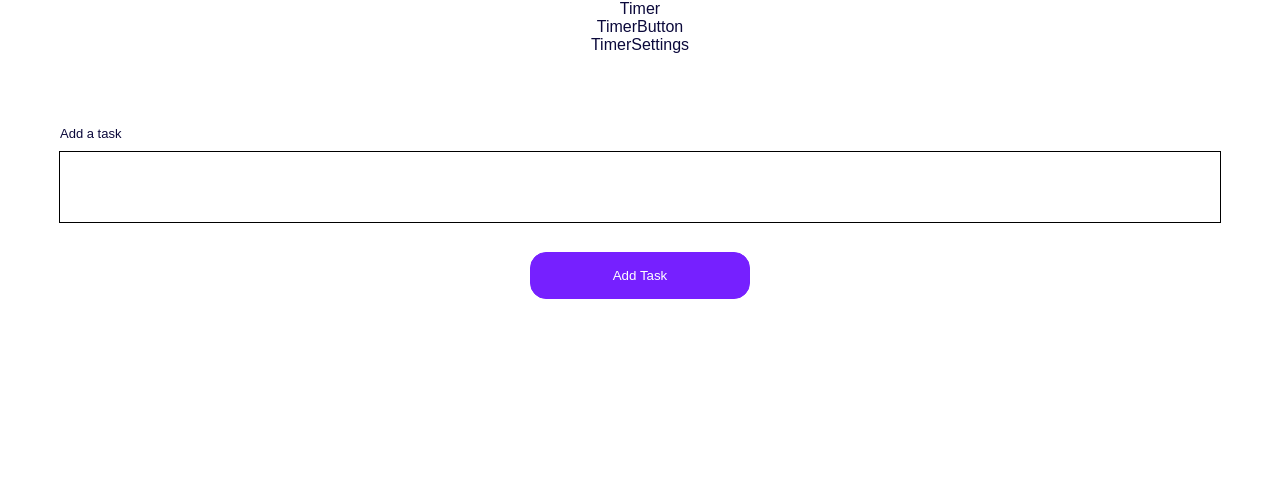
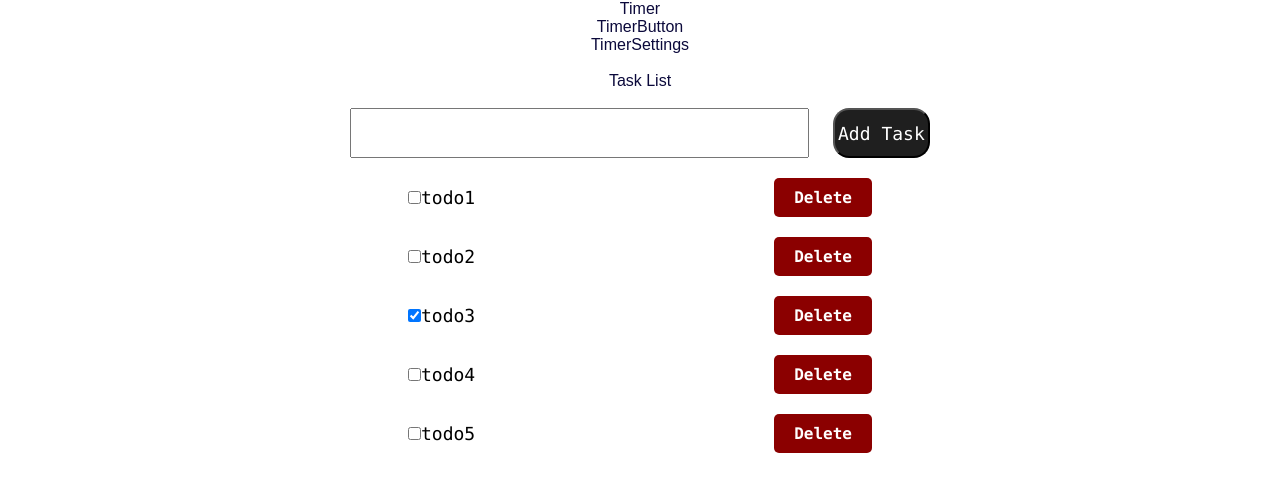
Before and after one commit to tu11aa/POMO-Project, a React (Create React App) app in the folder frontend/: page /pomomode in a window 1280 px wide. Shown: the top 492 px of the page. Built offline with nearby package versions, Linux system fonts and the light colour scheme.

Commit message:
Task List initialize

```diff
--- a/frontend/src/components/Elements/TodoForm.jsx
+++ b/frontend/src/components/Elements/TodoForm.jsx
@@ -3,11 +3,14 @@ const TodoForm = () => {
 
 	return (
         <>
+        <Wrapper>
         <Form>
-            <label className="font13">Add a task</label>
             <input type="text" id="fname" name="fname" className="font20 extraBold" />
         </Form>
-        <AddButton type="submit" value="Add Task" className="pointer animate radius8" style={{ maxWidth: "220px" }} />
+
+        <AddButton type="submit" value="Add Task" className="pointer animate radius8" style={{ maxWidth: "200px" }} />
+        </Wrapper>
+
         </>
 
 	);
@@ -15,40 +18,37 @@ const TodoForm = () => {
 
 export default TodoForm;
 
+const Wrapper=styled.div`
+    display: flex;
+    justify-content: space-between;
+    width: 50%;
+    margin: 0 auto
+`
+
 const Form = styled.form`
 
-  text-align: left;
-  padding: 70px 0 30px 0;
-  input,
-  textarea {
+display: flex;
+    justify-content: space-between;
+    text-align: left;
+    input{
+        width: 95%;
+    };
     margin-top: 10px;
-    width: 100%;
+    width:100%;
+    margin: 0 auto;
     background-color: transparent;
-    border: 0px;
-    outline: 1px solid #000000;
     box-shadow: none;
-    height: 70px;
-  }
-  textarea {
-    min-height: 100px;
-  }
-  @media (max-width: 50px) {
-    padding: 30px 0;
-  }
+    height: 50px;
 `;
 const AddButton = styled.input`
-  border: 1px solid #7620ff;
-  background-color: #7620ff;
-  width: 100%;
-  padding: 15px;
+  background-color: #1f1f1f;
+  width: 20%;
   outline: none;
   color: #fff;
+  font-size: large;
   :hover {
-    background-color: #580cd2;
-    border: 1px solid #7620ff;
+    background-color: #282828;
     color: #fff;
   }
-  @media (max-width: 991px) {
-    margin: 0 auto;
-  }
+  font-family: "Lucida Console", "Courier New", monospace;
 `;
--- /dev/null
+++ b/frontend/src/components/Elements/TodoItem.jsx
@@ -0,0 +1,29 @@
+import React from "react";
+import styled from "styled-components";
+
+const TodoItem = ({ id, title, completed }) => {
+  return (
+    <Item>
+      <div>
+        <input type="checkbox" className="mr-3" checked={completed}></input>
+        {title}
+      </div>
+      <btn className="btn btn-danger"> Delete </btn>
+    </Item>
+  );
+};
+
+export default TodoItem;
+
+const Item = styled.div`
+  align-items: center;
+  display: flex;
+  justify-content: space-between;
+  width: 40%;
+  margin: 0 auto;
+  margin-top: 20px;
+  /* padding: 70px 0 30px 0; */
+  color: black;
+  font-family: "Lucida Console", "Courier New", monospace;
+  font-size: large;
+`;
--- /dev/null
+++ b/frontend/src/components/Elements/TodoList.jsx
@@ -0,0 +1,22 @@
+import React from 'react';
+import TodoItem from './TodoItem';
+
+const TodoList = () => {
+	const todos = [
+		{ id: 1, title: 'todo1', completed: false },
+		{ id: 2, title: 'todo2', completed: false },
+		{ id: 3, title: 'todo3', completed: true },
+		{ id: 4, title: 'todo4', completed: false },
+		{ id: 5, title: 'todo5', completed: false },
+	];
+
+	return (
+		<ul className='list-group'>
+			{todos.map((todo) => (
+				<TodoItem id={todo.id} title={todo.title} completed={todo.completed} />
+			))}
+		</ul>
+	);
+};
+
+export default TodoList;
--- a/frontend/src/components/Sections/TaskList.jsx
+++ b/frontend/src/components/Sections/TaskList.jsx
@@ -1,8 +1,17 @@
 import React from 'react'
 import TodoForm from '../Elements/TodoForm'
+import TodoList from '../Elements/TodoList'
 function TaskList() {
   return (
+    <>
+    <br/>
+    Task List
+    <br/>
+    <br/>
     <TodoForm/>
+    <TodoList/>
+    {/* <TodoItem id='5' title='todo5' completed='true' /> */}
+    </>
   )
 }
 
--- a/frontend/src/index.css
+++ b/frontend/src/index.css
@@ -1,4 +1,4 @@
-@import url('https://fonts.googleapis.com/css2?family=Poppins:wght@300;400;600;700&display=swap');
+@import url("https://fonts.googleapis.com/css2?family=Poppins:wght@300;400;600;700&display=swap");
 
 * {
   margin: 0;
@@ -7,7 +7,7 @@
 }
 
 body {
-  font-family: 'Poppins', sans-serif;
+  font-family: "Poppins", sans-serif;
   height: 100vh;
 }
 
@@ -405,25 +405,87 @@ footer {
   }
 }
 
-
-
-
-
-
-
-html, body, div, span, applet, object, iframe,
-h1, h2, h3, h4, h5, h6, p, blockquote, pre,
-a, abbr, acronym, address, big, cite, code,
-del, dfn, em, img, ins, kbd, q, s, samp,
-small, strike, strong, sub, sup, tt, var,
-b, u, i, center,
-dl, dt, dd, ol, ul, li,
-fieldset, form, label, legend,
-table, caption, tbody, tfoot, thead, tr, th, td,
-article, aside, canvas, details, embed,
-figure, figcaption, footer, header, hgroup,
-menu, nav, output, ruby, section, summary,
-time, mark, audio, video {
+html,
+body,
+div,
+span,
+applet,
+object,
+iframe,
+h1,
+h2,
+h3,
+h4,
+h5,
+h6,
+p,
+blockquote,
+pre,
+a,
+abbr,
+acronym,
+address,
+big,
+cite,
+code,
+del,
+dfn,
+em,
+img,
+ins,
+kbd,
+q,
+s,
+samp,
+small,
+strike,
+strong,
+sub,
+sup,
+tt,
+var,
+b,
+u,
+i,
+center,
+dl,
+dt,
+dd,
+ol,
+ul,
+li,
+fieldset,
+form,
+label,
+legend,
+table,
+caption,
+tbody,
+tfoot,
+thead,
+tr,
+th,
+td,
+article,
+aside,
+canvas,
+details,
+embed,
+figure,
+figcaption,
+footer,
+header,
+hgroup,
+menu,
+nav,
+output,
+ruby,
+section,
+summary,
+time,
+mark,
+audio,
+video {
   margin: 0;
   padding: 0;
   border: 0;
@@ -431,19 +493,32 @@ time, mark, audio, video {
   box-sizing: border-box;
 }
 /* HTML5 display-role reset for older browsers */
-article, aside, details, figcaption, figure,
-footer, header, hgroup, menu, nav, section {
+article,
+aside,
+details,
+figcaption,
+figure,
+footer,
+header,
+hgroup,
+menu,
+nav,
+section {
   display: block;
 }
-ol, ul {
+ol,
+ul {
   list-style: none;
 }
-blockquote, q {
+blockquote,
+q {
   quotes: none;
 }
-blockquote:before, blockquote:after,
-q:before, q:after {
-  content: '';
+blockquote:before,
+blockquote:after,
+q:before,
+q:after {
+  content: "";
   content: none;
 }
 table {
@@ -451,21 +526,21 @@ table {
   border-spacing: 0;
 }
 a {
-  text-decoration: none!important;
-  color: #0B093B;
+  text-decoration: none !important;
+  color: #0b093b;
 }
 a:hover {
   color: #a92323;
 }
 input:-webkit-autofill {
-  -webkit-box-shadow:0 0 0 50px #fff inset; /* Change the color to your own background color */
+  -webkit-box-shadow: 0 0 0 50px #fff inset; /* Change the color to your own background color */
   box-shadow: transparent;
   -webkit-text-fill-color: #fff;
 }
 body {
   background: #fff;
-  color: #0B093B;
-  font-family: 'Khula', sans-serif;
+  color: #0b093b;
+  font-family: "Khula", sans-serif;
   overflow-x: hidden;
   font-size: 16px;
   font-weight: 400;
@@ -482,18 +557,18 @@ body {
   }
 }
 .regular {
-  font-weight: 400!important;
+  font-weight: 400 !important;
 }
 .semiBold {
-  font-weight: 600!important;
+  font-weight: 600 !important;
 }
 .extraBold {
-  font-weight: 800!important;
+  font-weight: 800 !important;
 }
 
 /* HELLPERS */
 .textCenter {
-  text-align: center
+  text-align: center;
 }
 .animate {
   transition: 0.3s ease;
@@ -525,9 +600,9 @@ body {
   margin: 10px 0;
 }
 .shadow {
-  box-shadow: 0 0 11px rgba(237, 232, 237, 0.5)  ;
-  -webkit-box-shadow: 0 0 11px rgba(237, 232, 237, 0.5)  ;
-  -moz-box-shadow: 0 0 11px rgba(237, 232, 237, 0.5)  ;
+  box-shadow: 0 0 11px rgba(237, 232, 237, 0.5);
+  -webkit-box-shadow: 0 0 11px rgba(237, 232, 237, 0.5);
+  -moz-box-shadow: 0 0 11px rgba(237, 232, 237, 0.5);
 }
 /* FLEXBOX */
 .flex {
@@ -634,22 +709,22 @@ body {
 }
 /* COLORS */
 .darkColor {
-  color: #0B093B;
+  color: #0b093b;
 }
 .purpleColor {
   color: #be4747;
 }
 .orangeColor {
-  color: #F2B300;
+  color: #f2b300;
 }
 .lightColor {
-  color: #F5F5F5;
+  color: #f5f5f5;
 }
 .coralColor {
-  color: #C4FFFF;
+  color: #c4ffff;
 }
 .greenColor {
-  color: #49CB86;
+  color: #49cb86;
 }
 .greyColor {
   color: #707070;
@@ -659,22 +734,22 @@ body {
 }
 /* BACKGROUNDS */
 .darkBg {
-  background-color: #0B093B;
+  background-color: #0b093b;
 }
 .purpleBg {
   background-color: #be4747;
 }
 .orangeBg {
-  background-color: #F2B300;
+  background-color: #f2b300;
 }
 .lightBg {
-  background-color: #F5F5F5;
+  background-color: #f5f5f5;
 }
 .coralBg {
-  background-color: #C4FFFF;
+  background-color: #c4ffff;
 }
 .greenBg {
-  background-color: #49CB86;
+  background-color: #49cb86;
 }
 .greyBg {
   background-color: #707070;
```
